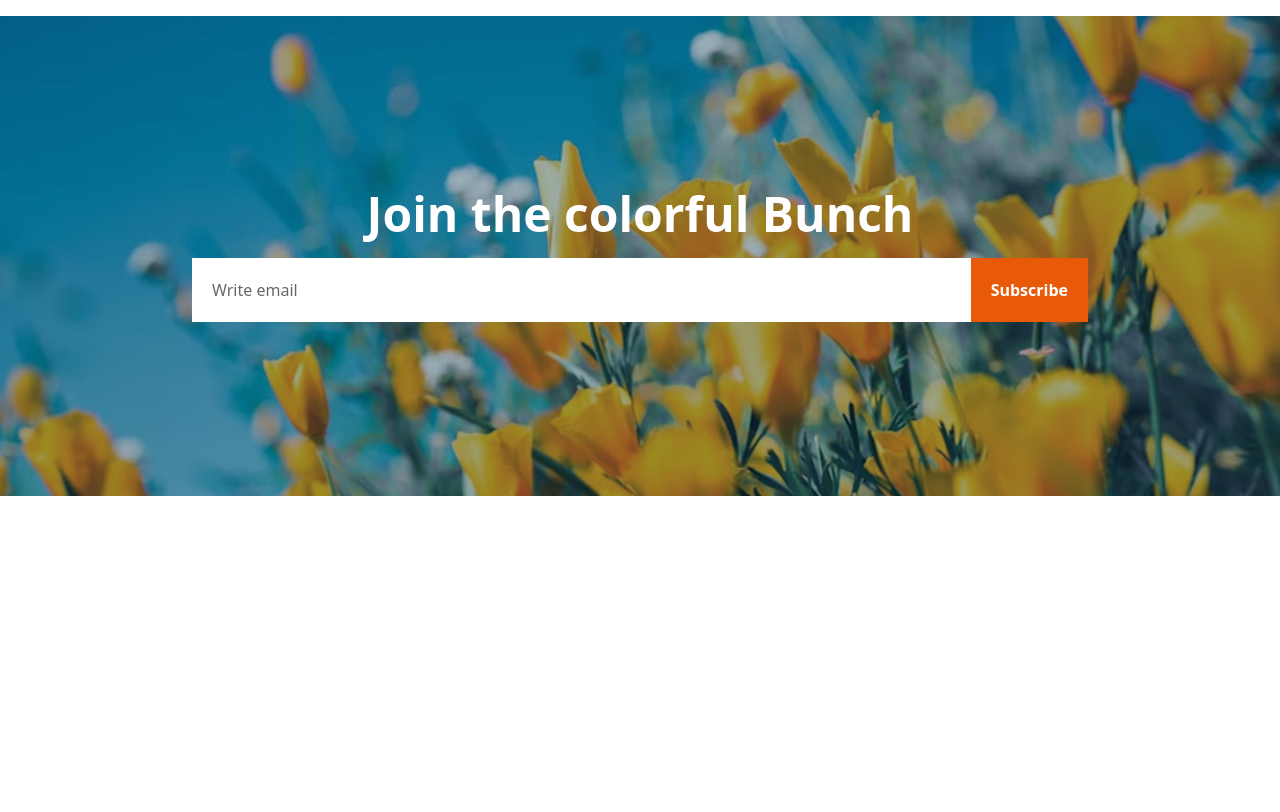
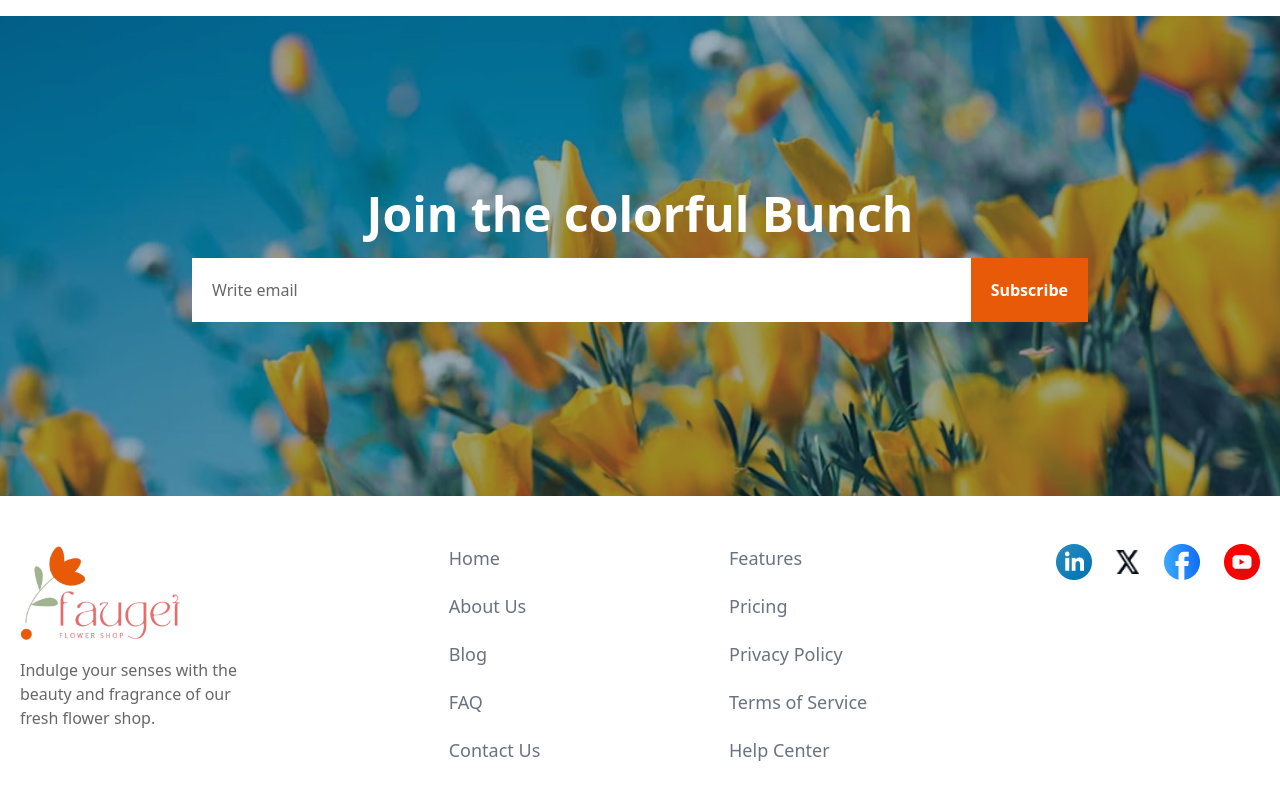
Before and after one commit to somrat350/Assignment-no2, a website: page index.html in a window 1280 px wide. Shown: the part 3277-4089 px from the top of the page. Before the commit the page ends 3773 px from the top, so only its background shows below. Drawn offline with Linux system fonts and the light colour scheme.

Commit message:
Add footer section

```diff
--- a/index.html
+++ b/index.html
@@ -247,11 +247,40 @@
   </main>
 
   <!-- Footer -->
- <footer>
+  <footer id="footer">
 
+      <div class="container mx-auto px-5 py-12 flex flex-col lg:flex-row lg:justify-between gap-5">
 
- </footer>
+        <div class="flex flex-col gap-4 max-w-60">
+          <img class="w-40" src="assets/logo.png" alt="">
+          <p class="text-[#00000099] text-base">Indulge your senses with the beauty and fragrance of our fresh flower shop. </p>
+        </div>
 
+        <div class="flex flex-col gap-5 text-gray-500 text-lg">
+          <a href="" class=" hover:underline">Home</a>
+          <a href="" class=" hover:underline">About Us</a>
+          <a href="" class=" hover:underline">Blog</a>
+          <a href="" class=" hover:underline">FAQ</a>
+          <a href="" class=" hover:underline">Contact Us</a>
+        </div>
+
+        <div class="flex flex-col gap-5 text-gray-500 text-lg">
+          <a href="" class=" hover:underline">Features</a>
+          <a href="" class=" hover:underline">Pricing</a>
+          <a href="" class=" hover:underline">Privacy Policy</a>
+          <a href="" class=" hover:underline">Terms of Service</a>
+          <a href="" class=" hover:underline">Help Center</a>
+        </div>
+
+        <div class="flex items-center h-fit gap-6">
+          <img class="w-9" src="assets/icon-linkedin.png" alt="">
+          <img class="w-6 h-6" src="assets/icon-twitter.png" alt="">
+          <img class="w-9" src="assets/icon-facebook.png" alt="">
+          <img class="w-9" src="assets/icon-youtube.png" alt="">
+        </div>
+
+      </div>
+    </footer>
 
 
 
```
Also changed, not shown: css/output.css.
